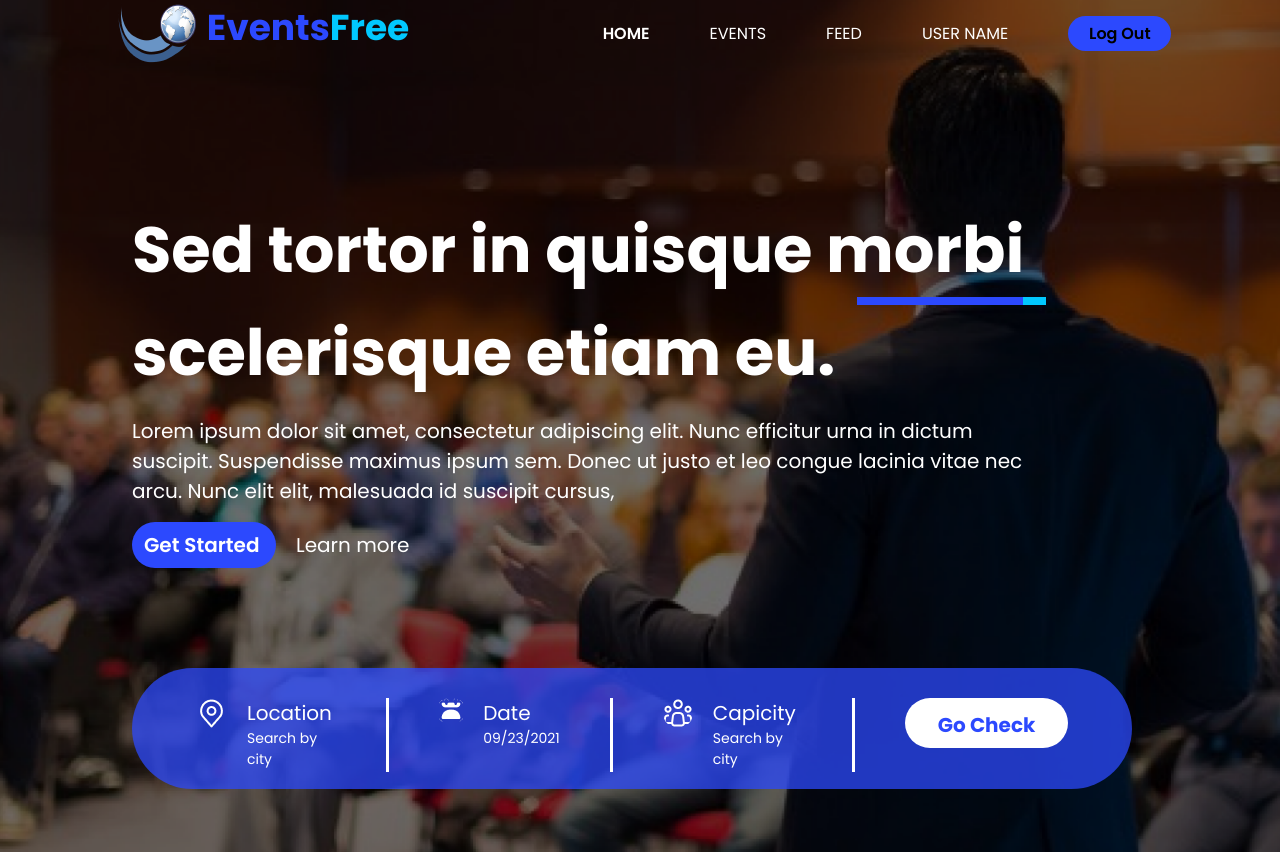
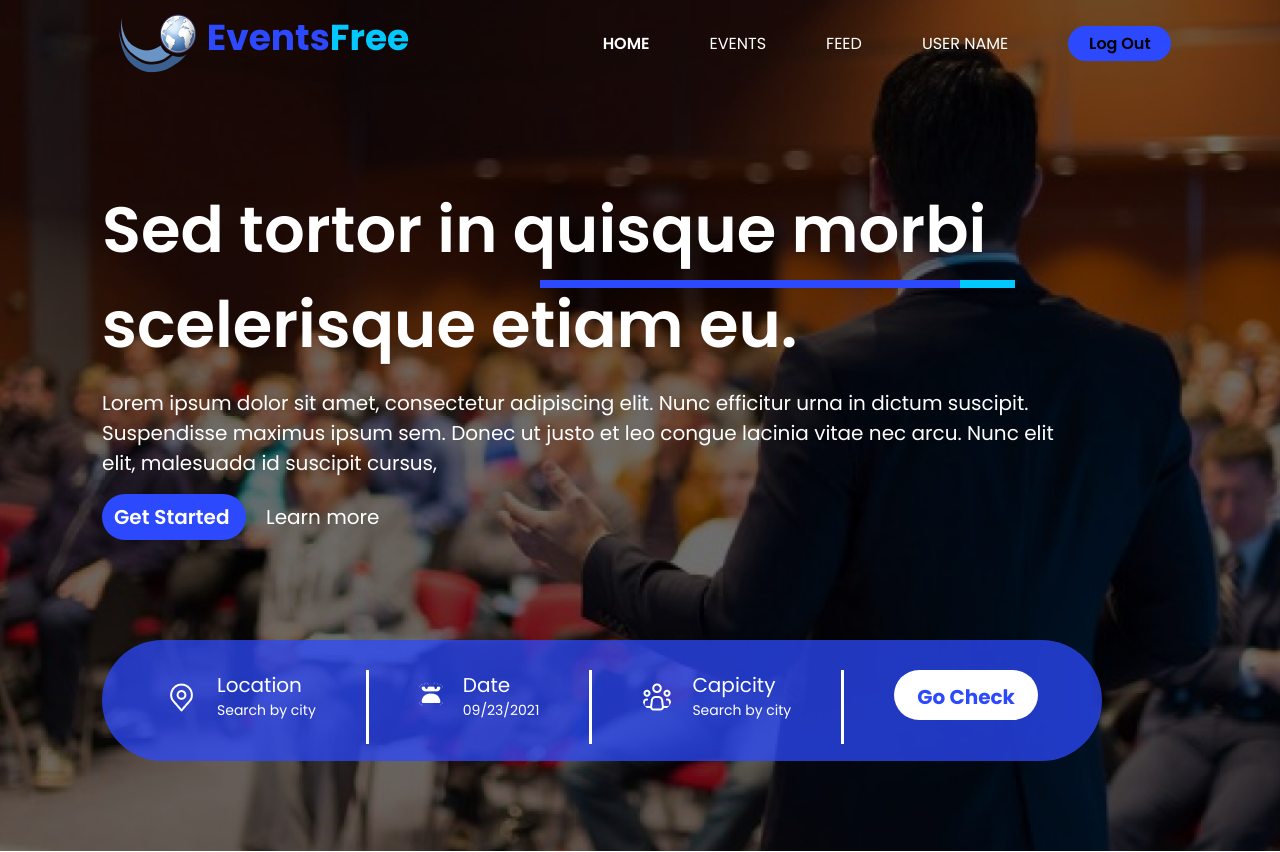
Before and after one commit to Himanshu72060/front-start, a plain HTML site: page index.html in a window 1280 px wide. Shown: the top 852 px of the page. Drawn offline with Linux system fonts and the light colour scheme.

Commit message:
first page

```diff
--- a/assets/css/style.css
+++ b/assets/css/style.css
@@ -325,7 +325,7 @@
   background: rgba(44, 73, 254, 0.74);
 }
 .btn5 {
-  padding: 12px 30px;
+  padding: 12px 10px;
   gap: 10px;
   width: 170px;
   height: 50px;
@@ -346,8 +346,13 @@
   width: 90%;
 }
 .padding-120 {
-  padding: 120px;
+  padding: 90px;
 }
+.margin-width {
+  margin-right: 40px;
+  width: 480px;
+}
+
 .margin-l-r {
   margin-left: 165px;
   margin-right: 200px;
@@ -364,6 +369,24 @@
 }
 .margin-top-80 {
   margin-top: 80px;
+}
+.line::after {
+  content: "";
+  height: 8px;
+  width: 420px;
+  background-color: #2c49fe;
+  position: absolute;
+  right: 320px;
+  top: 280px;
+}
+.line::before {
+  content: "";
+  height: 8px;
+  width: 70px;
+  background-color: #01c8ff;
+  position: absolute;
+  right: 265px;
+  top: 280px;
 }
 .gap-20 {
   gap: 20px;
@@ -390,3 +413,12 @@
   height: 10px;
   color: #2c49fe;
 }
+.space {
+  white-space: nowrap;
+}
+.margin-top {
+  margin-top: 12px;
+}
+.pad-t {
+  padding-top: 10px;
+}
--- a/index.html
+++ b/index.html
@@ -7,7 +7,7 @@
   <body>
     <div class="bg-image2">
       <div class="container margin-b">
-        <nav class="d-flex sp-arount">
+        <nav class="d-flex sp-arount pad-t">
           <div class="d-flex">
             <img src="./assets/image/image-1.png" alt="#" />
             <h1 class="text-clr f-family fw-700 fs-36">
@@ -29,13 +29,12 @@
         <div class="padding-120 text4-clr">
           <div class="width-30">
             <div>
-              <h3 class="mt-16 f-family fw-700 fs-64">
+              <h3 class="mt-16 f-family fw-600 fs-64">
                 Sed tortor in quisque morbi
+
+                <div class="line"></div>
+                scelerisque etiam eu.
               </h3>
-              <div class="d-flex flex-dir">
-                <img src="./assets/image/Group-166.svg" alt="#" />
-              </div>
-              <h3 class="f-family fw-700 fs-64">scelerisque etiam eu.</h3>
             </div>
             <div>
               <p class="mt-16 f-family fw-400 fs-20">
@@ -53,18 +52,28 @@
               <div class="d-flex gap-50">
                 <div class="d-flex gap-20">
                   <div>
-                    <img src="./assets/image/akar-icons_location.png" alt="#" />
+                    <img
+                      src="./assets/image/akar-icons_location.png"
+                      alt="#"
+                      class="margin-top"
+                    />
                   </div>
                   <div>
                     <h3 class="f-family fw-500 fs-20">Location</h3>
-                    <p class="f-family fw-400 fs-14">Search by city</p>
+                    <p class="f-family fw-400 fs-14 space">Search by city</p>
                   </div>
                 </div>
                 <div>
                   <img src="./assets/image/Line.png" alt="#" />
                 </div>
                 <div class="d-flex gap-20">
-                  <div><img src="./assets/image/second.png" alt="#" /></div>
+                  <div>
+                    <img
+                      src="./assets/image/second.png"
+                      alt="#"
+                      class="margin-top"
+                    />
+                  </div>
                   <div>
                     <h3 class="f-family fw-500 fs-20">Date</h3>
                     <p class="f-family fw-400 fs-14">09/23/2021</p>
@@ -75,10 +84,16 @@
                 </div>
 
                 <div class="d-flex gap-20">
-                  <div><img src="./assets/image/third-pc.png" alt="#" /></div>
+                  <div>
+                    <img
+                      src="./assets/image/third-pc.png"
+                      alt="#"
+                      class="margin-top"
+                    />
+                  </div>
                   <div>
                     <h3 class="f-family fw-500 fs-20">Capicity</h3>
-                    <p class="f-family fw-400 fs-14">Search by city</p>
+                    <p class="f-family fw-400 fs-14 space">Search by city</p>
                   </div>
                 </div>
                 <div>
```
